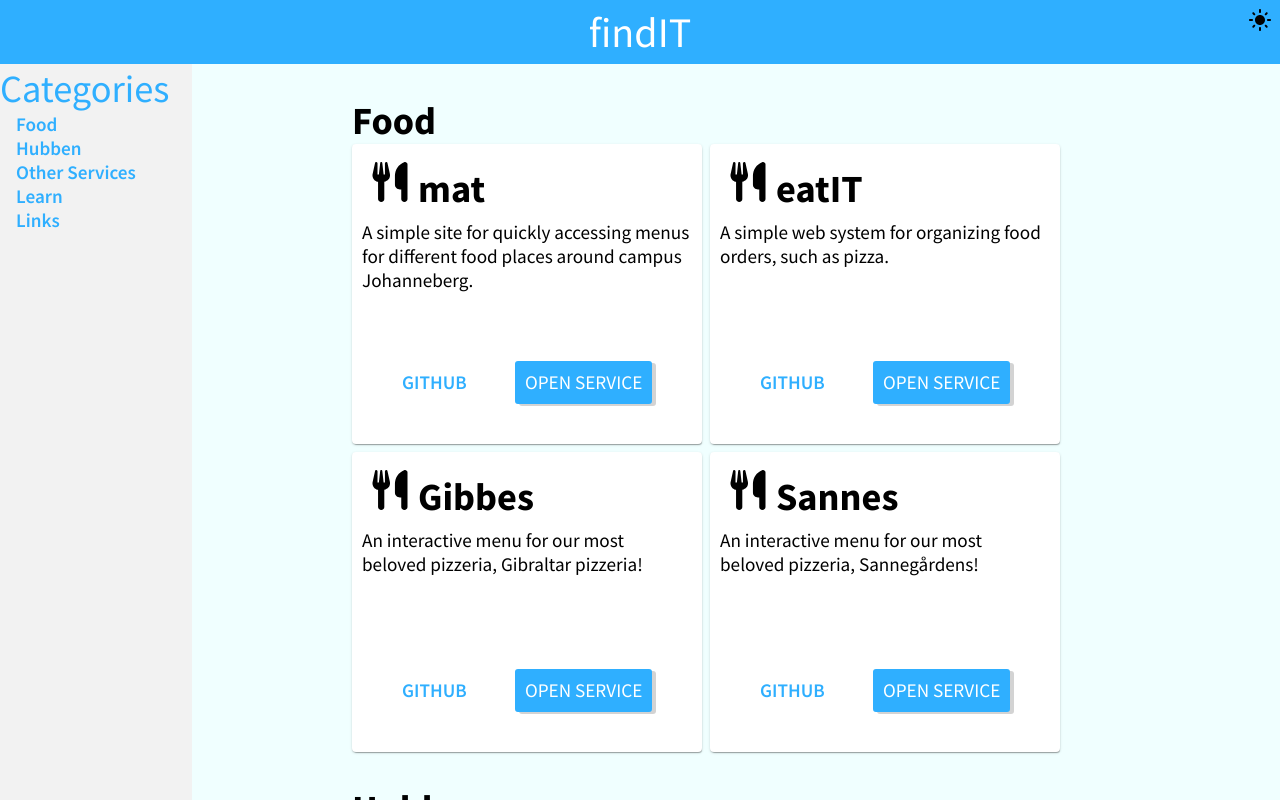
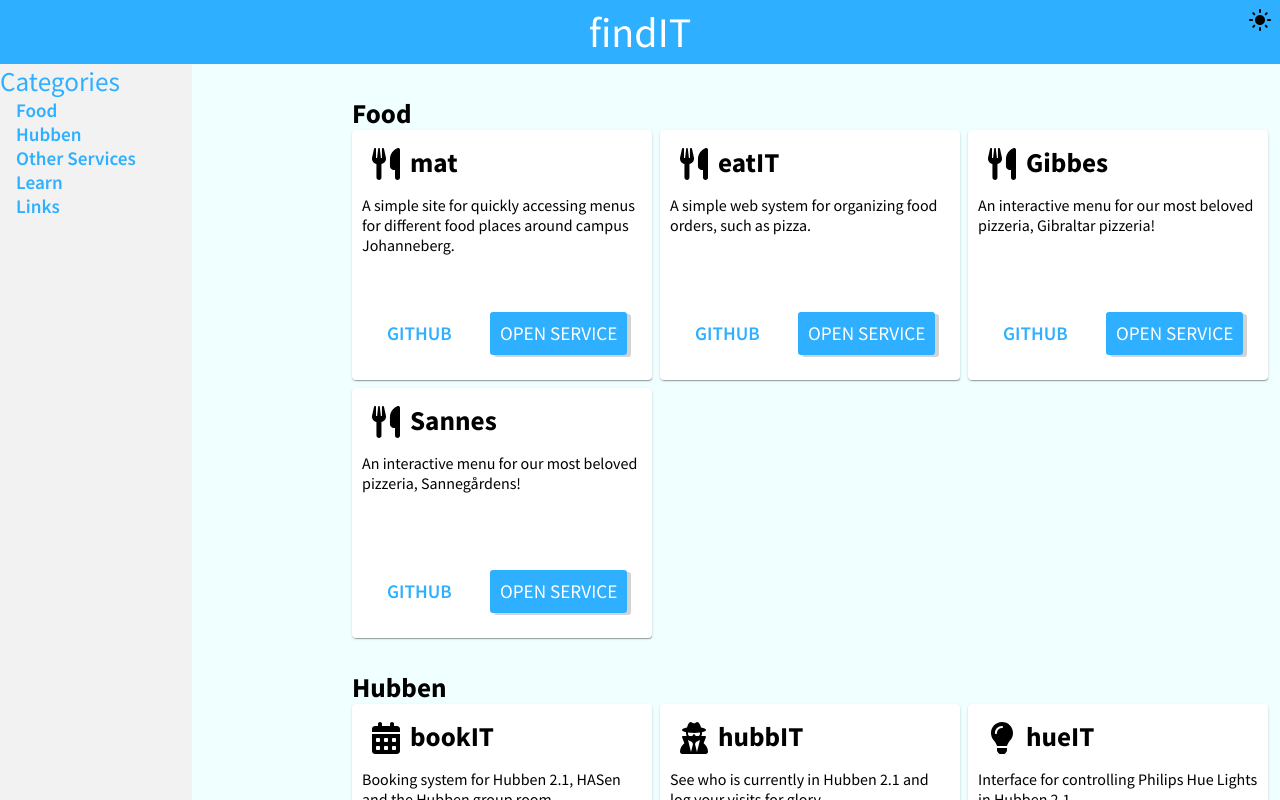
Before and after one commit to cthit/findIT, a Next.js app in the folder frontend/: page / in a window 1280 px wide. Shown: the top 800 px of the page. Built offline with nearby package versions, Linux system fonts and the light colour scheme.

Commit message:
Made serviceCard smaller

```diff
--- a/frontend/components/views/ServiceCard.module.scss
+++ b/frontend/components/views/ServiceCard.module.scss
@@ -2,15 +2,15 @@
 
 .buttonClass{
 	position:absolute;
-		bottom:40px;
-		right:50px;
+		bottom: 25px;
+			right: 25px;
 
 }
 .aClass{
 	position:absolute;
 	@media only screen and (min-width:$breakpoint-mobile){
-		bottom:50px;
-		left:50px;
+		bottom: 35px;
+			left: 35px;
 		}
 
 	@media only screen and (max-width:$breakpoint-mobile){
@@ -20,12 +20,15 @@
 }
 
 .iconClass{
-	height:40px;
-	width:40px;
+	height: $space-big;
+		width: $space-big;
 }
 
 .cardTitle{
 	font-weight: bold;
+	color: $secondary-text-color;
+		position: relative;
+		top: -1/4*$space-big;
 	font-size: $font-size-large;
 }
 .darkCard {
--- a/frontend/components/views/ServiceCard.tsx
+++ b/frontend/components/views/ServiceCard.tsx
@@ -20,13 +20,15 @@ function ServiceCard({ service, darkMode }: ServiceCardProps) {
 
   return (
     <div className={`card ${darkMode ? styles.darkCard : styles.lightCard}`}>
-      <p className={styles.cardTitle}>
+      <p>
         <img
           src={src}
           className={`${styles.iconClass} marginTop marginLeft marginRight`}
           alt={`${service.title}'s icon`}
         />
-        {service.title}
+        <a className={styles.cardTitle} href={service.url}>
+          {service.title}
+        </a>
       </p>
       <p className="marginTop">{service.description}</p>
       <a className={styles.aClass} href={service.github_url}>
--- a/frontend/resources/styles/globals.scss
+++ b/frontend/resources/styles/globals.scss
@@ -38,7 +38,7 @@ body {
   background-color: white;
   border-radius: $border-radius;
   padding: 10px;
-  font-size: $font-size-normal;
+    font-size: $font-size-small;
   box-shadow: 1px 2px 1px -1px rgba(0, 0, 0, 0.2),
     0px 1px 1px 0px rgba(0, 0, 0, 0.14), 0px 1px 3px 0px rgba(0, 0, 0, 0.12);
 }
--- a/frontend/resources/styles/vars.scss
+++ b/frontend/resources/styles/vars.scss
@@ -1,8 +1,9 @@
 $font: SourceSansPro, -apple-system, system-ui;
 $unicode-font: DejaVuSans, -apple-system, system-ui;
 
+$font-size-small: 1rem;
 $font-size-normal: 1.2rem;
-$font-size-large: 2.4rem;
+$font-size-large: 1.7rem;
 
 $primary-color: #2fafff;
 $secondary-color: #ff9100;
@@ -30,8 +31,8 @@ $space-tiny: 0.25rem; // 4px
 
 $border-radius: 4px;
 
-$card-width: 350px;
-$card-height-computer:300px;
+$card-width: 300px;
+$card-height-computer: 250px;
 $card-height-mobile:250px;
 
 $breakpoint-mobile: 900px;
```
Also changed, not shown: frontend/components/elements/Header.module.scss (line endings or trailing spaces).
